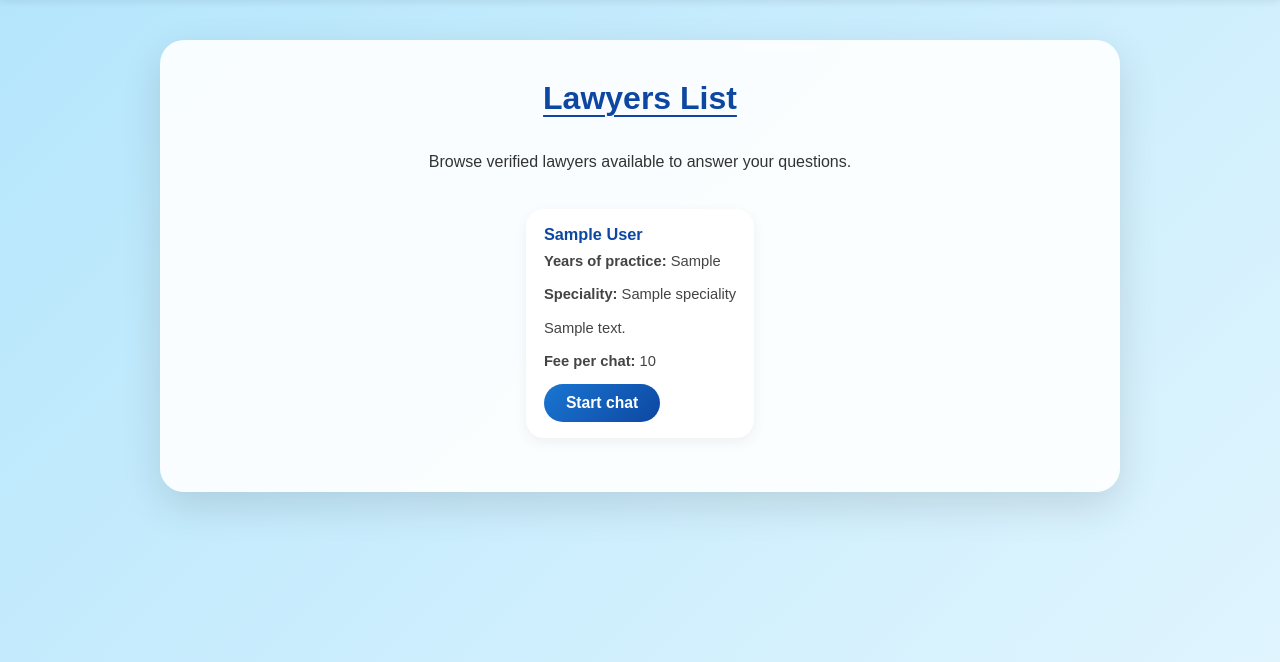
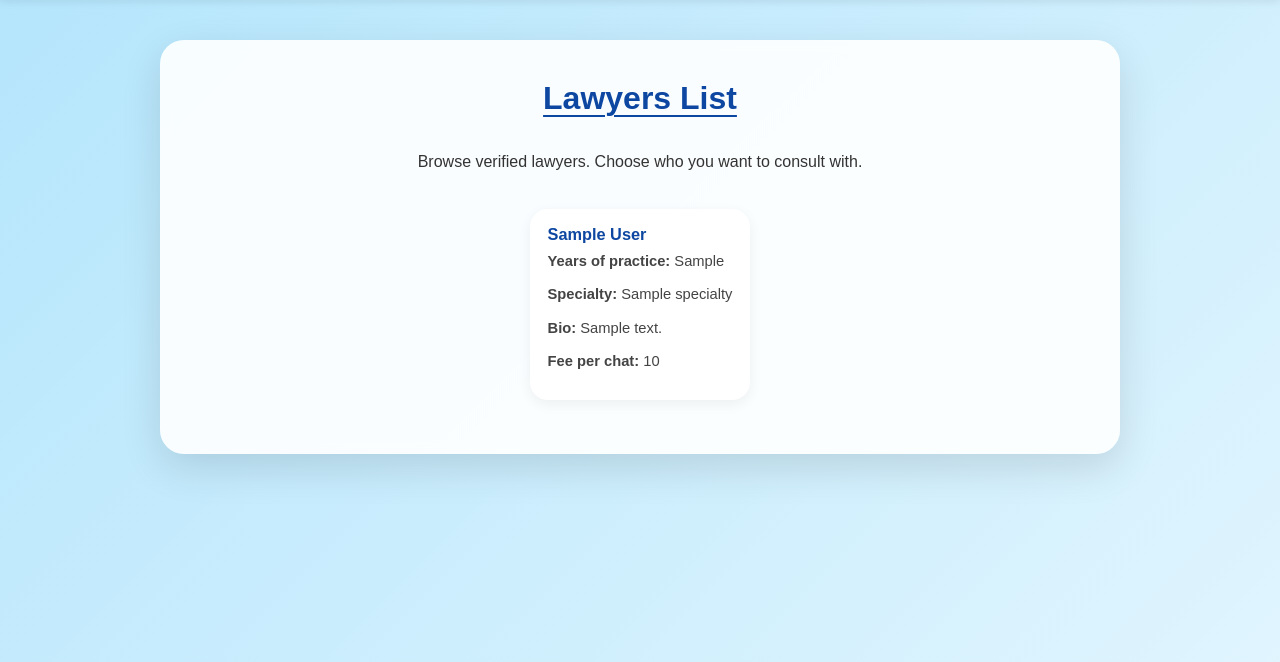
Before and after one commit to haiderhabibi1-bot/guardianangel, a Django app: template core/templates/lawyers_list.html in a window 1280 px wide. Shown: the part 80-742 px from the top of the page. Run offline with Django 5.2, Linux system fonts and the light colour scheme; the template is opened without the code that fills it: most values are stand-ins (such as "Sample title", 1, 10 or a date in 2020).

Commit message:
Update lawyers_list.html

```diff
--- a/core/templates/lawyers_list.html
+++ b/core/templates/lawyers_list.html
@@ -1,36 +1,24 @@
-{% extends "base.html" %}
+{% extends 'base.html' %}
 
 {% block content %}
 <h1 class="page-title">Lawyers List</h1>
-<p>Browse verified lawyers available to answer your questions.</p>
+<p>Browse verified lawyers. Choose who you want to consult with.</p>
 
 {% if lawyers %}
     {% for lawyer in lawyers %}
         <div class="question-card">
             <h3>{{ lawyer.full_name }}</h3>
             <p><strong>Years of practice:</strong> {{ lawyer.years_of_practice }}</p>
-            {% if lawyer.speciality %}
-                <p><strong>Speciality:</strong> {{ lawyer.speciality }}</p>
-            {% endif %}
-            {% if lawyer.bio %}
-                <p>{{ lawyer.bio }}</p>
-            {% endif %}
-            {% if lawyer.chat_fee %}
-                <p><strong>Fee per chat:</strong> {{ lawyer.chat_fee }}</p>
-            {% endif %}
+            <p><strong>Specialty:</strong> {{ lawyer.specialty }}</p>
+            <p><strong>Bio:</strong> {{ lawyer.bio }}</p>
+            <p><strong>Fee per chat:</strong> {{ lawyer.fee_per_chat }}</p>
 
-            {% if user.is_authenticated %}
-                {% if user.profile.role == 'customer' %}
-                    <a href="{% url 'start_chat_with_lawyer' lawyer.id %}" class="btn">Start chat</a>
-                {% else %}
-                    <!-- Lawyers (and others) see info only; no button for themselves -->
-                {% endif %}
-            {% else %}
-                <a href="{% url 'register_customer' %}" class="btn">Start chat</a>
+            {% if user.is_authenticated and not user.is_lawyer %}
+                <a class="btn" href="{% url 'start_chat_with_lawyer' lawyer.id %}">Start chat</a>
             {% endif %}
         </div>
     {% endfor %}
 {% else %}
-    <p>No lawyers are listed yet.</p>
+    <p>No approved lawyers yet.</p>
 {% endif %}
 {% endblock %}
```
